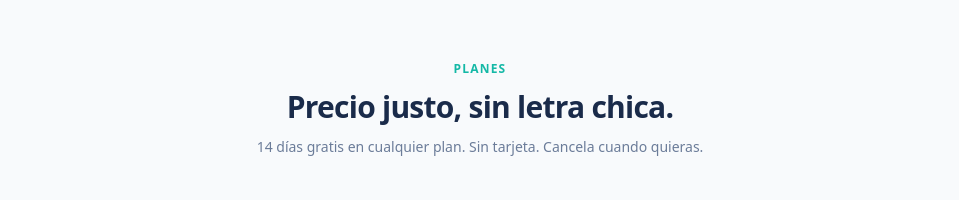
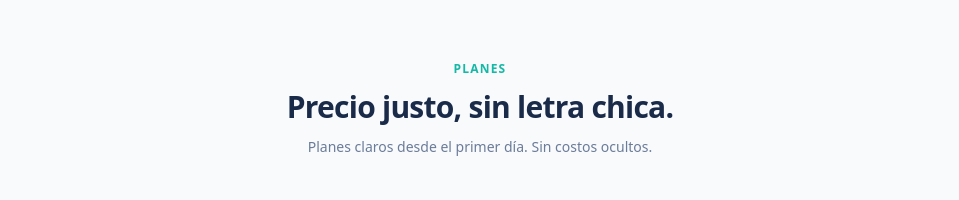
Before and after one commit to pdencina/sistema-saas-global, a Next.js app: page / in a window 1280 px wide. Shown: the part 2220-2420 px from the top of the page, without its empty margins (160-1119 px from the left). Built offline with nearby package versions, Linux system fonts and the light colour scheme; no server answers.

Commit message:
New Cambios landing

```diff
--- a/src/app/page.tsx
+++ b/src/app/page.tsx
@@ -342,7 +342,7 @@ export default function HomePage() {
               Precio justo, sin letra chica.
             </motion.h2>
             <motion.p variants={fadeUp} custom={2} className="mt-3 text-sm text-[#6b7c99]">
-              14 días gratis en cualquier plan. Sin tarjeta. Cancela cuando quieras.
+              Planes claros desde el primer día. Sin costos ocultos.
             </motion.p>
           </motion.div>
 
```
